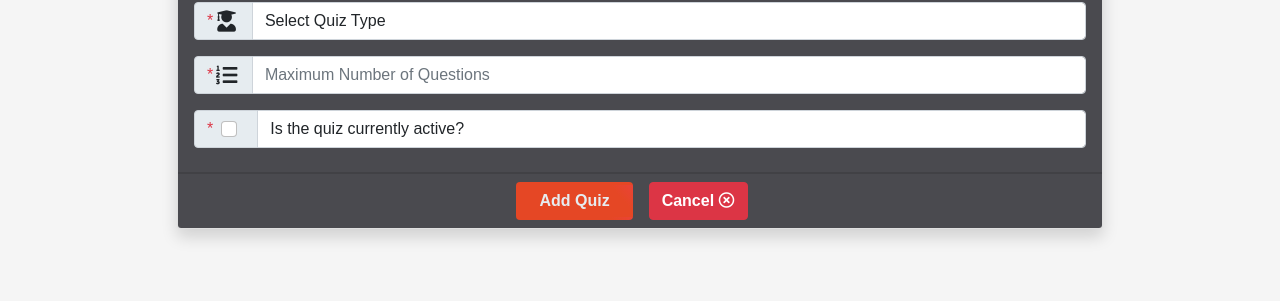
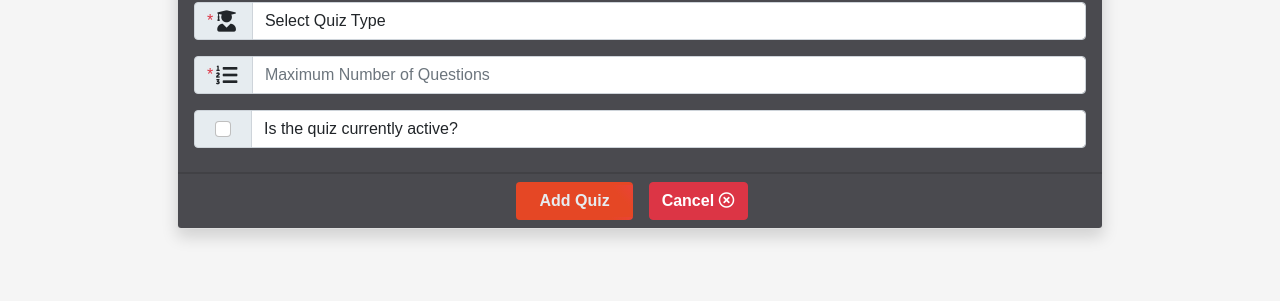
Before and after one commit to TravelTimN/ci-mentor-quiz, a Django app: page /quizzes/add/ in a window 1280 px wide. Shown: the part 300-601 px from the top of the page. Run offline with Django 3.2, Linux system fonts and the light colour scheme; the visitor is signed in with stand-in values (Sample User, id 1); parts of the project's set-up code (start-up, migrations or seed data) failed here and were passed over.

Commit message:
Remove unused code on 'add_quiz' template

```diff
--- a/quizzes/templates/quizzes/add_quiz.html
+++ b/quizzes/templates/quizzes/add_quiz.html
@@ -45,16 +45,8 @@
                             {{ quiz_form.max_count }}
                         </div>
                         <!-- is_active -->
-                        <!-- <div class="input-group mb-3">
-                            <span class="input-group-text bg-s-grey">
-                                <span class="text-danger">*</span>
-                                <i class="fas fa-list-ol fa-fw fa-lg"></i>
-                            </span>
-                            {{ quiz_form.is_active }}
-                        </div> -->
                         <div class="input-group mb-3">
                             <div class="input-group-text bg-s-grey">
-                                <span class="text-danger">*</span>
                                 {{ quiz_form.is_active }}
                             </div>
                             <span class="form-control">Is the quiz currently active?</span>
```
